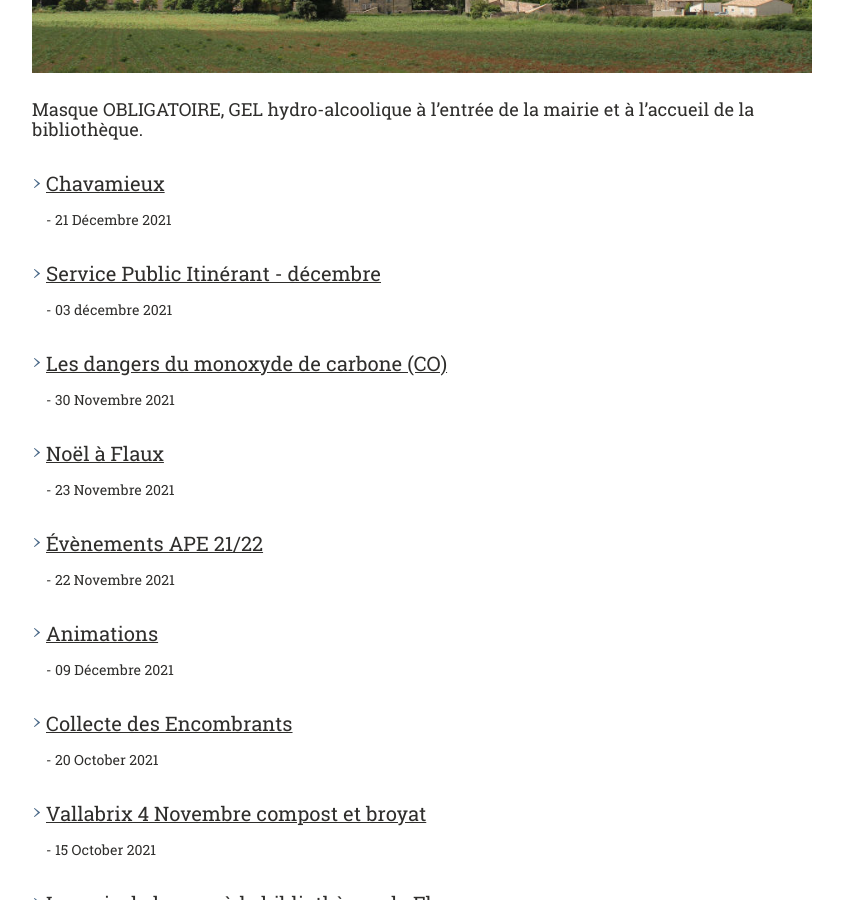
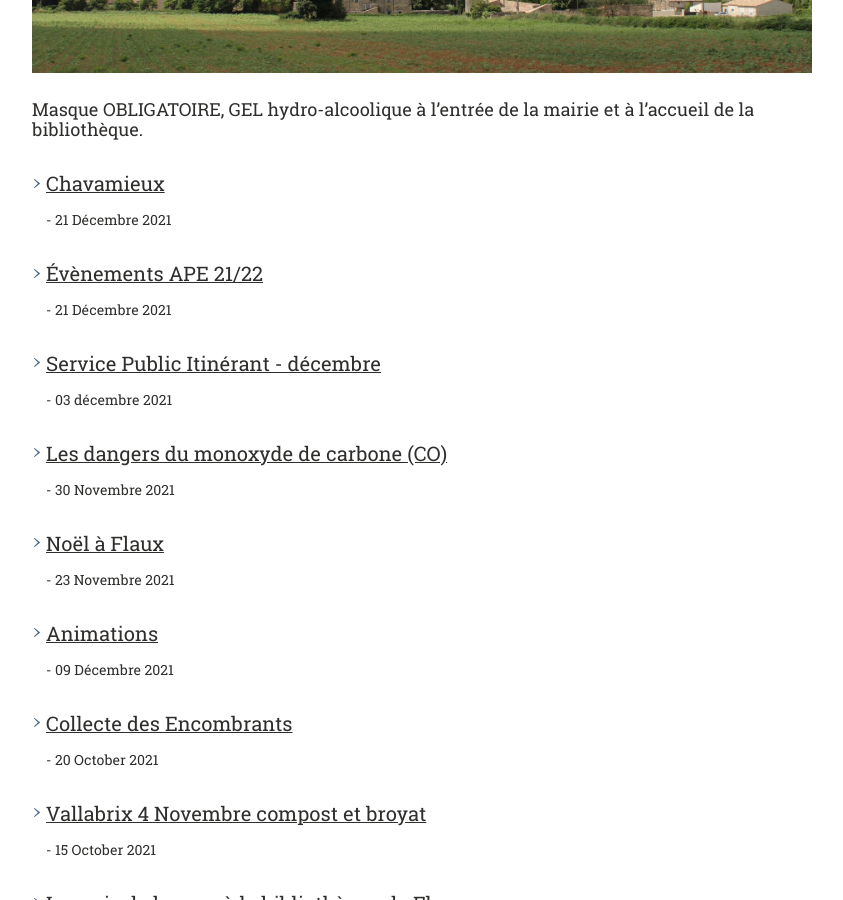
Before and after one commit to Flaux-Village/flaux-village.github.io, a Jekyll site: the page built from actualites.md, in a window 1280 px wide and 900 px high, scrolled down 516 px. Shown: the whole window, without its empty margins (58-901 px from the left). Built offline with Jekyll 4.4.1, drawn with Linux system fonts in a browser that asks for light colours; our own code applies the rules of GitHub Pages for plain Markdown files; some of the changed text lies outside the part shown.

Commit message:
Update ape.md

```diff
--- a/_actualites/ape.md
+++ b/_actualites/ape.md
@@ -6,8 +6,8 @@ keywords: mairie, commune, flaux, gard, actualités
 titre_page: Évènements APE 21/22
 section: À la une
 addresse_section: /actualites.html
-date_texte: 22 Novembre 2021
-date: 2021-11-22
+date_texte: 21 Décembre 2021
+date: 2021-12-21
 introduction:
 
 
```
